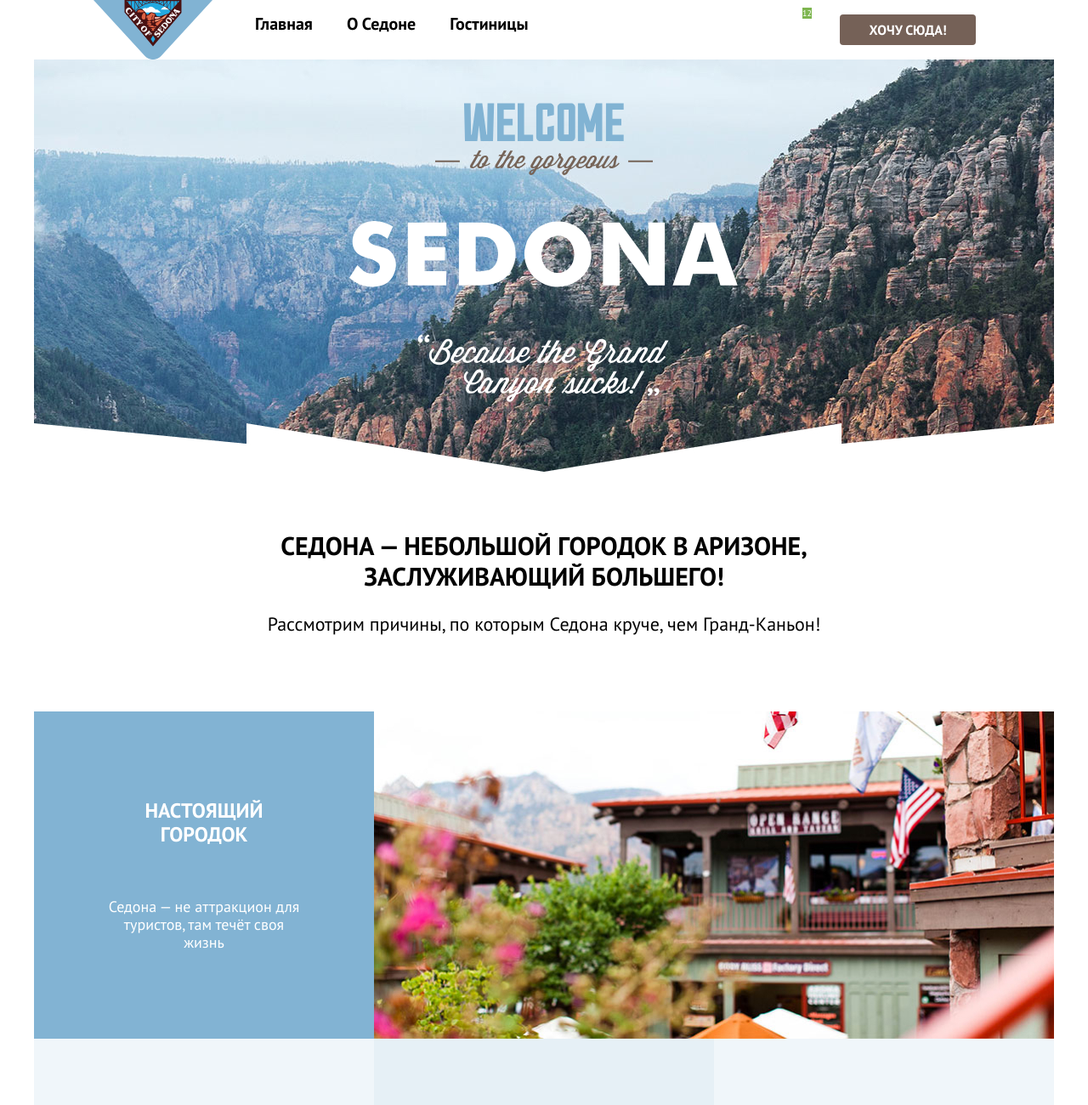
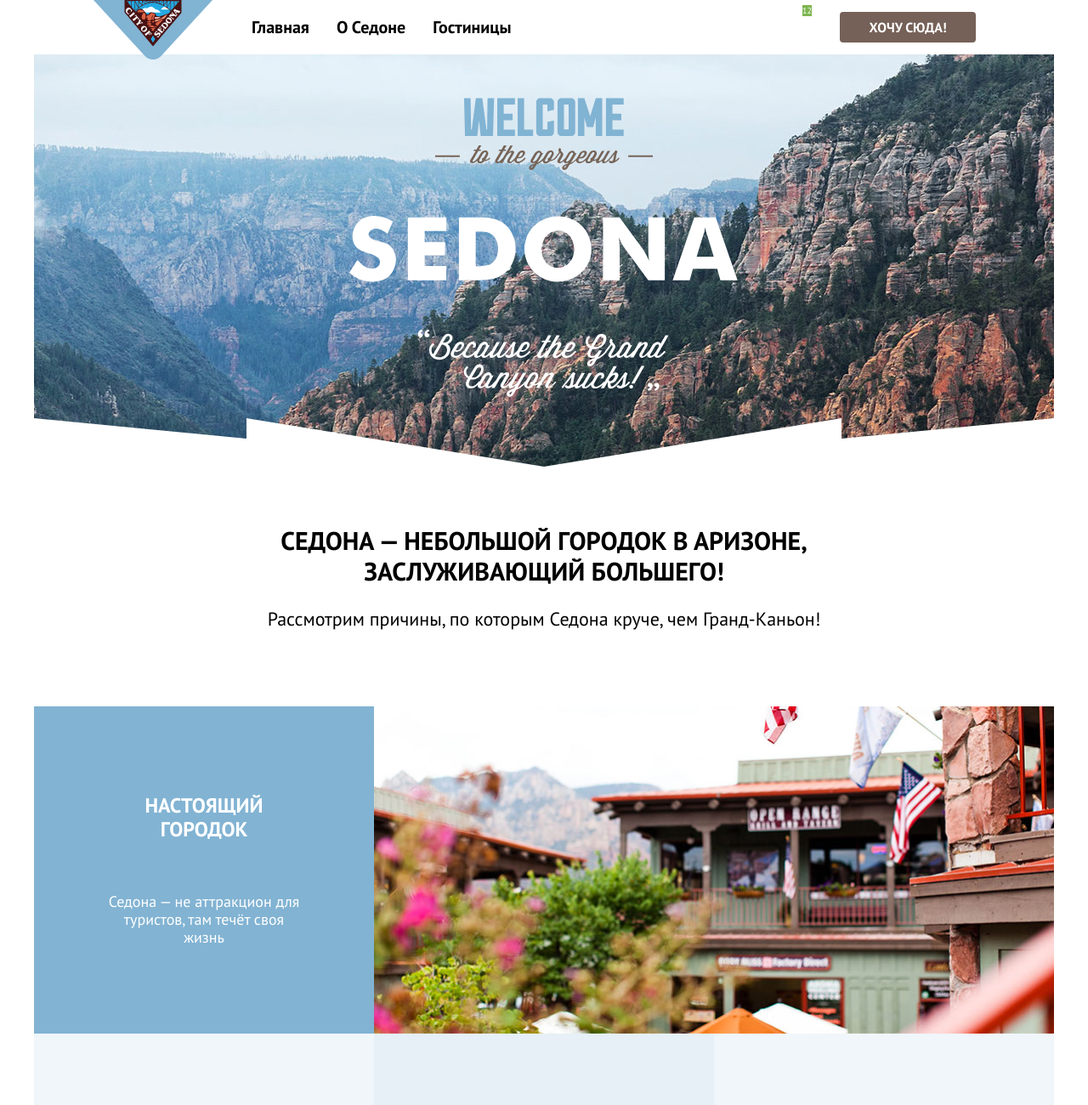
Before and after one commit to htmlacademy-htmlcss/2069137-sedona-38, a plain HTML site: page index.html in a window 1280 px wide. Shown: the top 1300 px of the page at 85% size. Drawn offline with Linux system fonts and the light colour scheme.

Commit message:
Исправил баги в микросетках
В хедере сделал центровку элементов, изменил паддинги, сделал наложение лого. В преимуществах оцентровал заголовки

```diff
--- a/index.html
+++ b/index.html
@@ -69,7 +69,7 @@
             </li>
             <li class="advantages-item">
               <div class="advantages-item-container">
-                <h3 class="advantages-title">Там есть мост дьявола</h3>
+                <h3 class="advantages-title">Там есть<br>мост дьявола</h3>
                 <p class="advantages-description">Да, по нему можно пройти! Если вы осмелитесь, разумеется</p>
               </div>
               <img src="images/adv-2.jpg" alt="Мост дьявола на фоне каньона." width="800" height="385">
--- a/styles/styles.css
+++ b/styles/styles.css
@@ -62,11 +62,14 @@ body {
 }
 
 .logo {
+  max-height: 64px;
   margin-right: 30px;
+
 }
 
 .logo img {
-  display: block;
+  position: relative;
+  z-index: 1;
 }
 
 .nav-list {
@@ -83,7 +86,7 @@ body {
 
 .nav-item a {
   display: block;
-  padding: 16px 20px;
+  padding: 20px 16px;
   color: #000000;
   text-decoration: none;
 }
@@ -205,8 +208,8 @@ body {
 }
 
 .advantages-title {
-  margin: 0;
-  margin-bottom: 60px;
+  max-width: 175px;
+  margin: 0 auto 60px;
   font-size: 24px;
   line-height: 28px;
   font-weight: 700;
```
